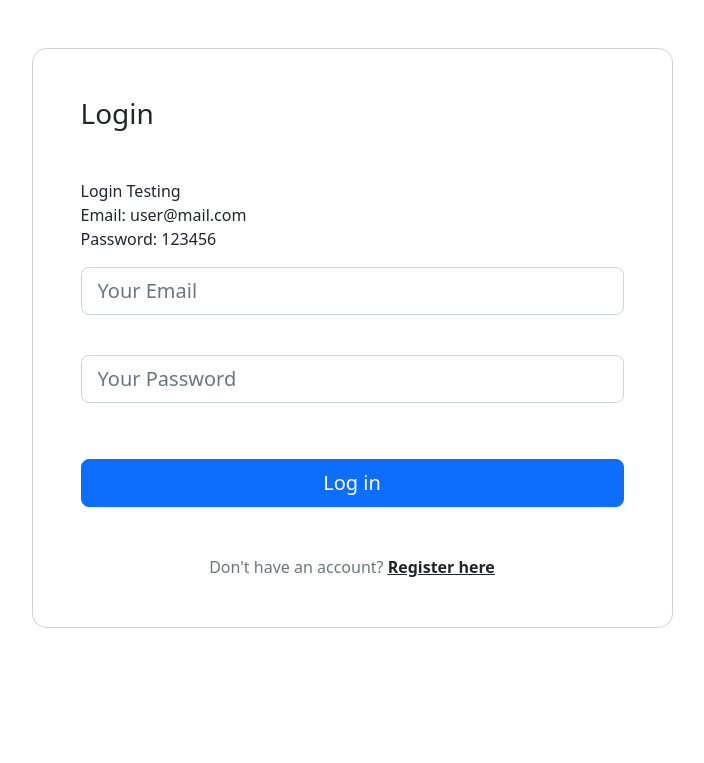
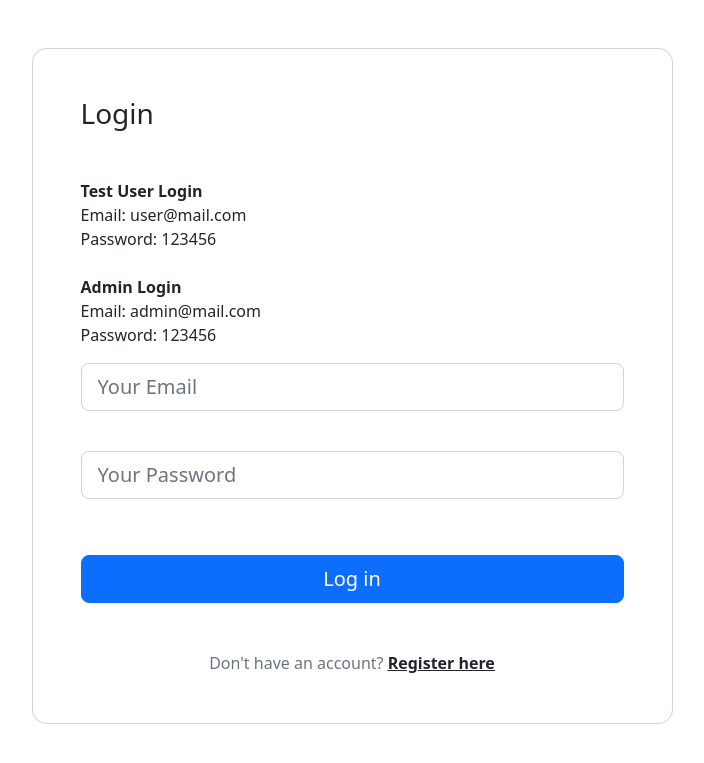
Before and after one commit to davng99/BE17_CR5_David, a PHP site: page / in a window 1280 px wide. Shown: the top 763 px of the page, without its empty margins (288-992 px from the left). Run offline with PHP 8.4, Linux system fonts and the light colour scheme.

Commit message:
add description for login test

```diff
--- a/index.php
+++ b/index.php
@@ -90,8 +90,14 @@ mysqli_close($connect);
                             <div class="row">
                             <div class="col-md-12 mb-2 pb-2">
                                     <div class="form-outline">
-                                        Login Testing <br>
+                                        <b>Test User Login</b> <br>
                                         Email: user@mail.com <br>
+                                        Password: 123456
+                                    </div>
+                                    <br>
+                                    <div class="form-outline">
+                                        <b>Admin Login</b> <br>
+                                        Email: admin@mail.com <br>
                                         Password: 123456
                                     </div>
                                 </div>
```
